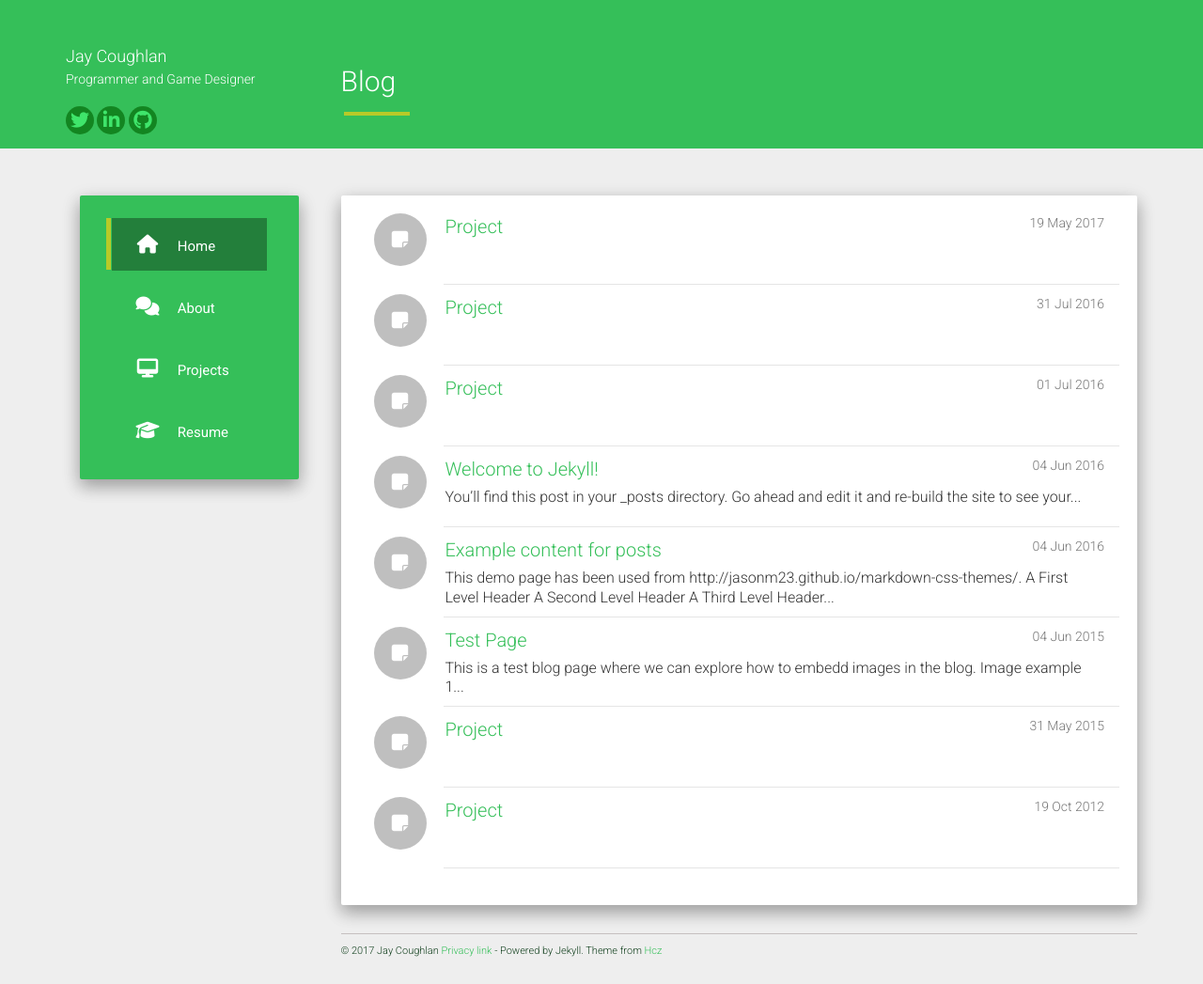
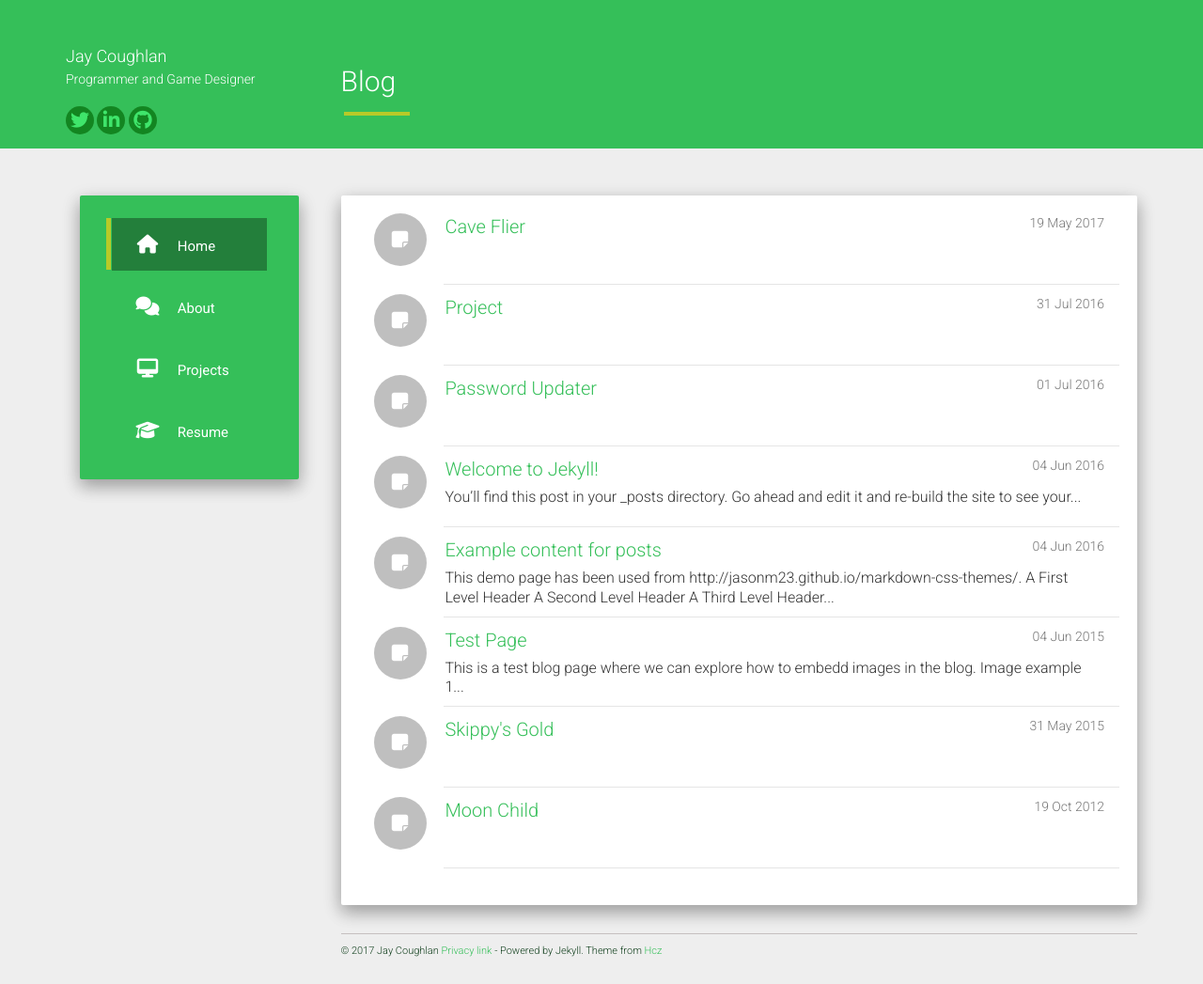
Before and after one commit to JayAKCoughlan/JayAkCoughlan.github.io, a Jekyll site: the page built from index.html, in a window 1280 px wide. Shown: the whole page at 94% size. Built offline with Jekyll 4.4.1, drawn with Linux system fonts in a browser that asks for light colours; nearby versions of some CDN libraries; the list of posts is cut into pages by our own code.

Commit message:
just need content now

```diff
--- a/_data/projects.json
+++ b/_data/projects.json
@@ -2,7 +2,7 @@
 	{
 		"name": "Moon Child",
 		"image": "placeholder.jpg",
-		"url": "#",
+		"url": "/2012/10/19/project-moon-child.html",
 		"company": "Vancouver Film School",
 		"startDate": "July 2012",
 		"endDate": "October 2012",
@@ -14,7 +14,7 @@
 	{
 		"name": "Skippy's Gold",
 		"image": "placeholder.jpg",
-		"url": "#",
+		"url": "/2015/05/31/project-skippys-gold.html",
 		"company": "BCIT",
 		"startDate": "May 2015",
 		"endDate": "May 2015",
@@ -26,7 +26,7 @@
 	{
 		"name": "Password Updater",
 		"image": "placeholder.jpg",
-		"url": "#",
+		"url": "/2016/06/31/project-password-updater.html",
 		"company": "Absolute Software",
 		"startDate":"April 2016",
 		"endDate": "June 2016",
@@ -38,7 +38,7 @@
 	{
 		"name": "Dashboard Application",
 		"image": "placeholder.jpg",
-		"url": "#",
+		"url": "/2016/07/31/project-dashboard-application.html",
 		"startDate": "May 2016",
 		"endDate": "July 2016",
 		"devTime": "Two Months",
--- a/_posts/2012-10-19-project-moon-child.md
+++ b/_posts/2012-10-19-project-moon-child.md
@@ -1,5 +1,6 @@
 ---
 layout: project
 title: Project
+subtitle: Moon Child
 projectNum: 0
 ---
--- a/_posts/2015-05-31-project-skippys-gold.md
+++ b/_posts/2015-05-31-project-skippys-gold.md
@@ -1,5 +1,6 @@
 ---
 layout: project
 title: Project
+subtitle: Skippy's Gold
 projectNum: 1
 ---
--- a/_posts/2016-06-31-project-password-updater.md
+++ b/_posts/2016-06-31-project-password-updater.md
@@ -1,5 +1,6 @@
 ---
 layout: project
 title: Project
+subtitle: Password Updater
 projectNum: 2
 ---
--- a/_posts/2017-05-19-project-cave-flier.md
+++ b/_posts/2017-05-19-project-cave-flier.md
@@ -1,5 +1,6 @@
 ---
 layout: project
 title: Project
+subtitle: Cave Flier
 projectNum: 4
 ---
--- a/index.html
+++ b/index.html
@@ -11,7 +11,11 @@ title: Blog
         </div>
         <div class="row-content">
           <div class="least-content">{{ post.date | date_to_string }}</div>
-          <h4 class="list-group-item-heading"><a href="{{ post.url | prepend: site.baseurl }}">{{ post.title }}</a></h4>
+          <h4 class="list-group-item-heading"><a href="{{ post.url | prepend: site.baseurl }}">
+            {% if post.subtitle %}{{ post.subtitle }}
+            {% else %}{{ post.title }}
+            {% endif %}
+            </a></h4>
 
           <p class="list-group-item-text">{{ post.content | strip_html | truncatewords: 20 }}</p>
         </div>
```
Also changed, not shown: 1 other file.
